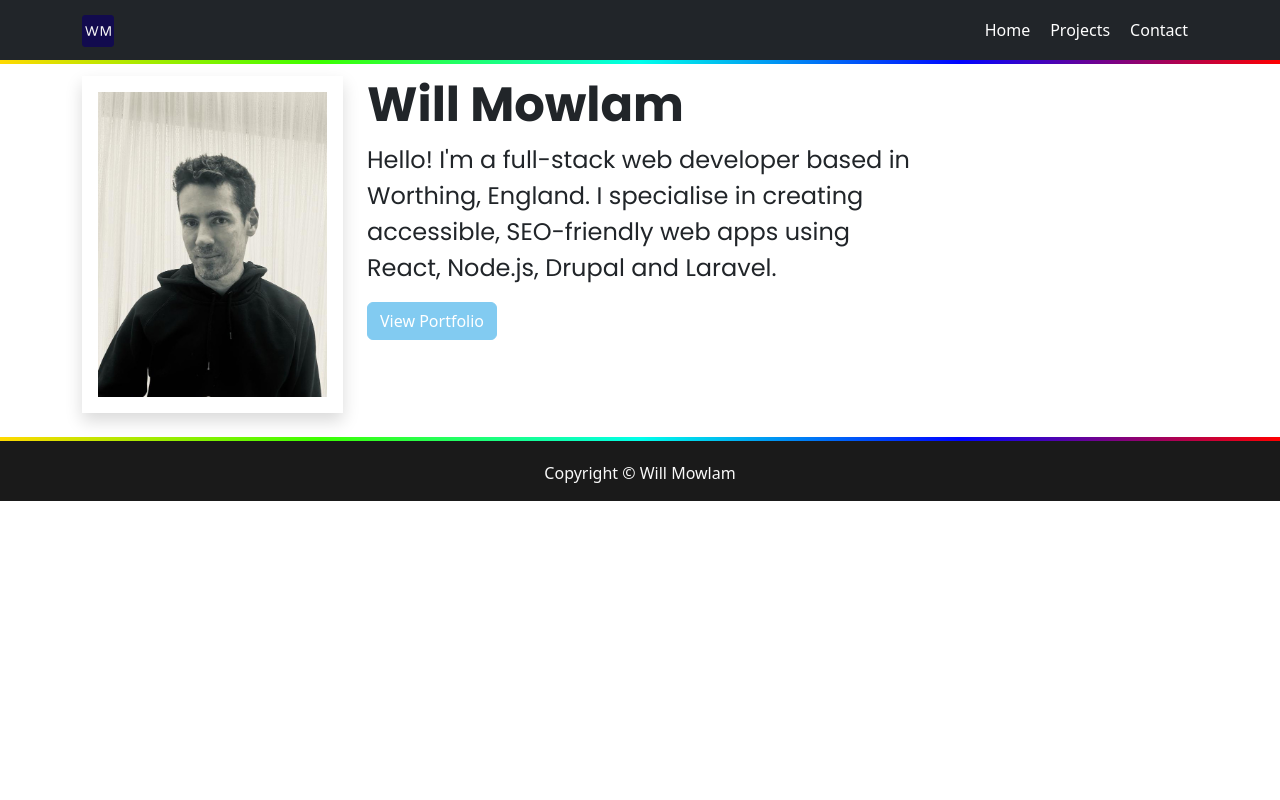
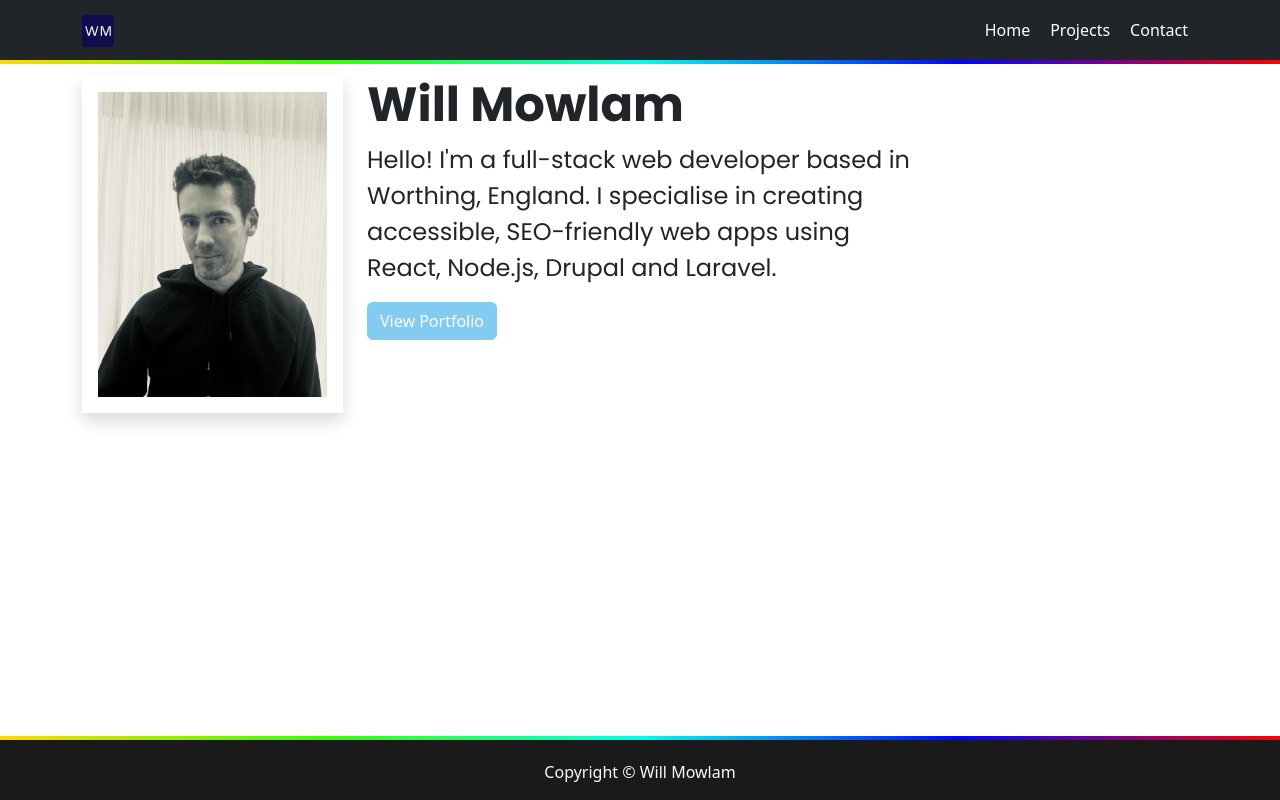
Before and after one commit to willmowlam/nebulus-react-portfolio, a React (Vite) app: page / in a window 1280 px wide. Built offline with nearby package versions, Linux system fonts and the light colour scheme.

Commit message:
Place footer to the bottom of the viewport

```diff
--- a/src/App.tsx
+++ b/src/App.tsx
@@ -3,12 +3,12 @@
 import Footer from './components/Footer';
 import { Home, Projects, Contact, ContactSuccess, Custom404 } from './components/Pages';
 import 'bootstrap/dist/css/bootstrap.min.css';
-//import './App.css';
 
 function App() {
   return (
-    <>
+    <div className="d-flex flex-column min-vh-100">
       <Header />
+      <main className="flex-grow-1">
         <Routes>
           <Route path="/" element={<Home />} />
           <Route path="/projects" element={<Projects />} />
@@ -16,8 +16,9 @@
           <Route path="/contact-success" element={<ContactSuccess />} />
           <Route path="/*" element={<Custom404 />} />
         </Routes>
+      </main>
       <Footer />
-    </>
+    </div>
   );
 }
 
```
Lines whose indentation alone changed are shown as unchanged.
